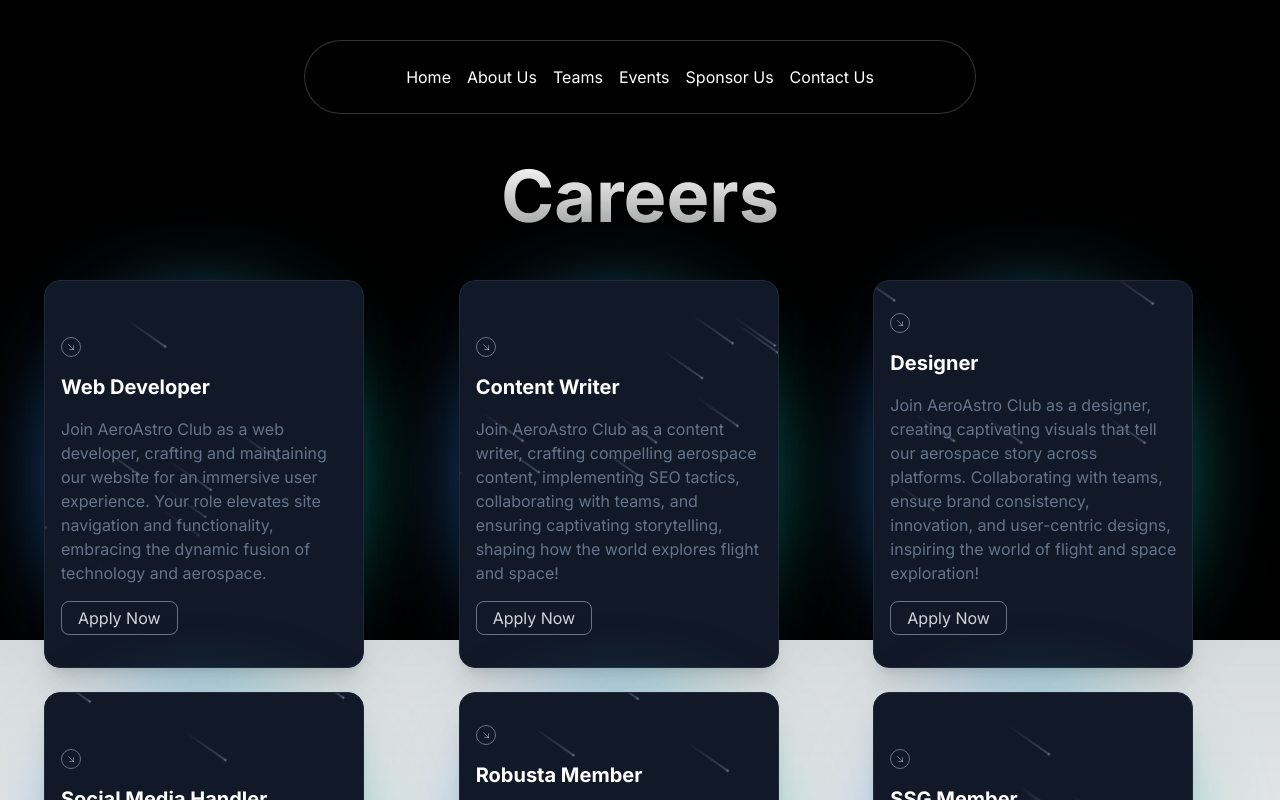
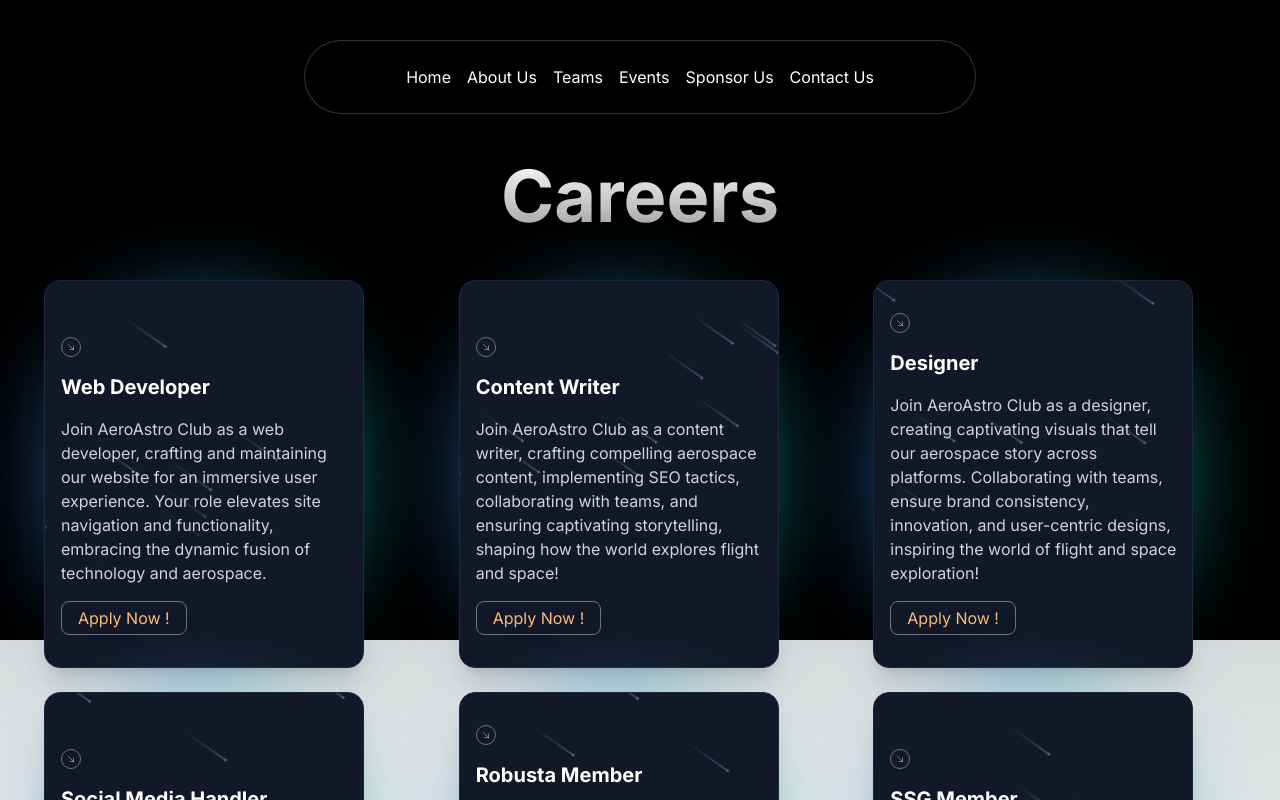
Before and after one commit to g-aeroastro-c/gitam-aero.astro, a Next.js app: page /careers in a window 1280 px wide. Shown: the top 800 px of the page. Built offline with nearby package versions, Linux system fonts and the light colour scheme.

Commit message:
Updated card.tsx
Added better interactivity

```diff
--- a/src/components/card.tsx
+++ b/src/components/card.tsx
@@ -57,12 +57,12 @@
               {card.title}
             </h1>
 
-            <p className="font-normal text-base text-slate-500 mb-4 relative z-50">
+            <p className="font-normal text-base text-slate-300 mb-4 relative z-50">
               {card.description}
             </p>
 
-            <button className="border px-4 py-1 rounded-lg border-gray-500 text-gray-300">
-              Apply Now
+            <button className="border px-4 py-1 rounded-lg border-gray-500 text-orange-300 hover:bg-black hover:drop-shadow-2xl">
+              Apply Now !
             </button>
 
             <Meteors number={20} />
```
